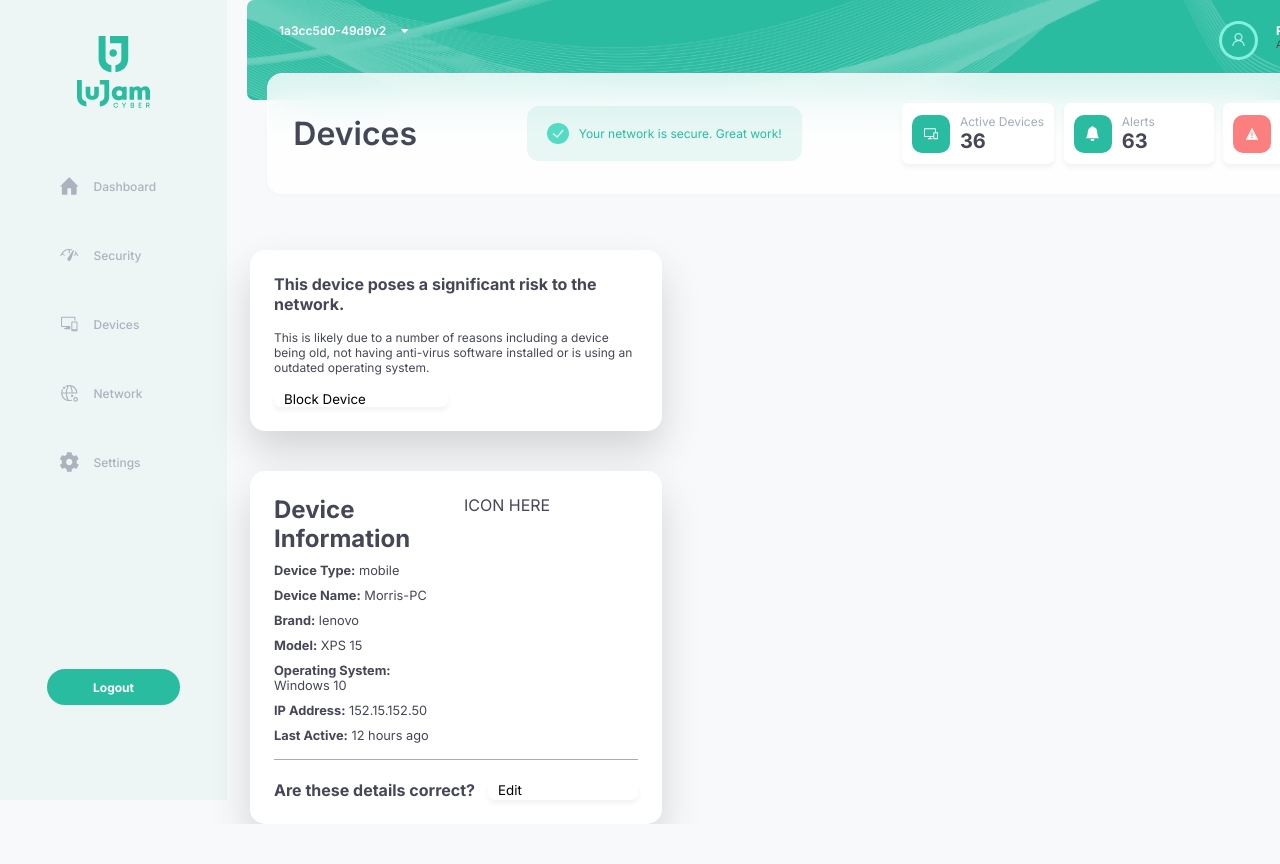
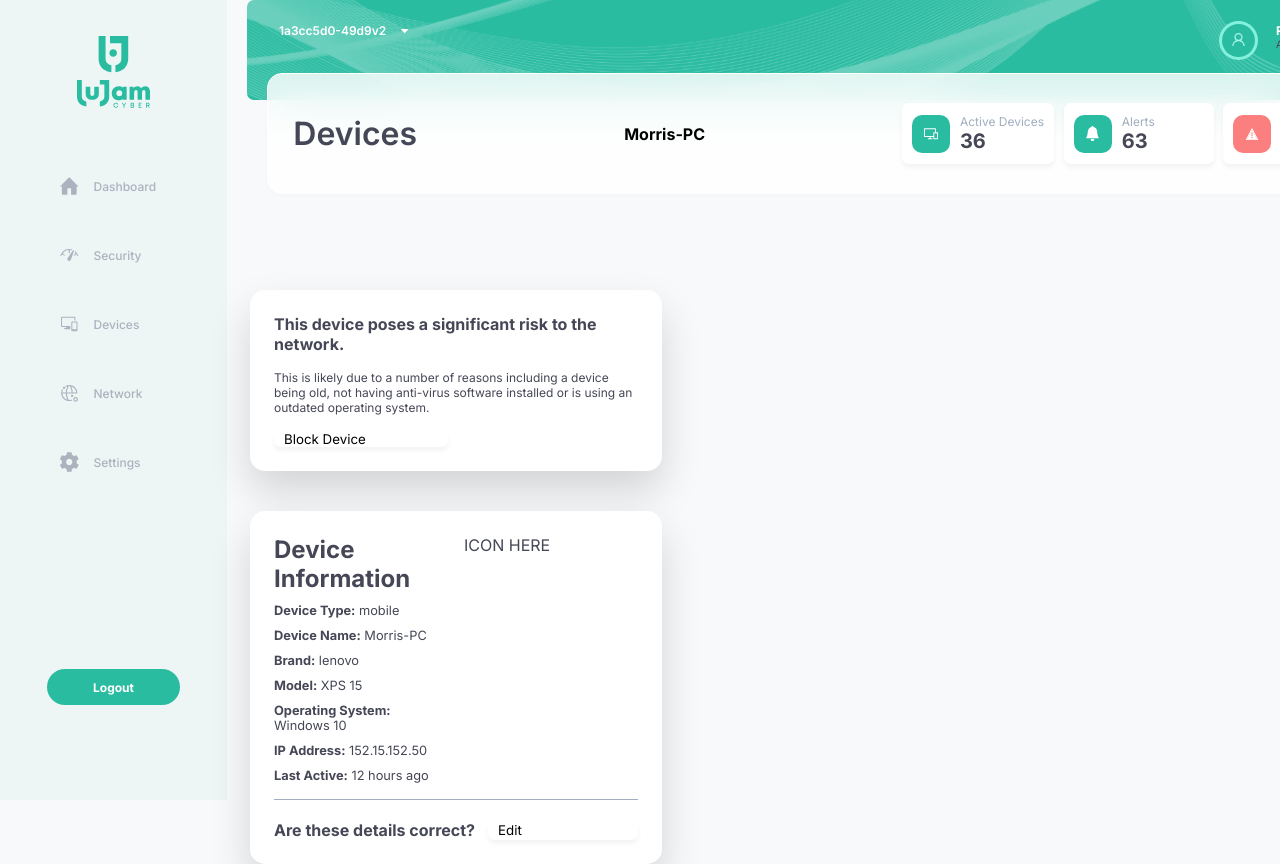
Before and after one commit to iKarans/jersey-client-project, a React (Create React App) app: page /device/Morris-PC in a window 1280 px wide. Shown: the top 864 px of the page. Before the commit the page ends 824 px from the top, so only its background shows below. Built offline with nearby package versions, Linux system fonts and the light colour scheme.

Commit message:
device name in header is showing

```diff
--- a/src/components/SecurityBar/NetworkAlert/NetworkAlert.jsx
+++ b/src/components/SecurityBar/NetworkAlert/NetworkAlert.jsx
@@ -2,7 +2,7 @@ import React from "react";
 import "./NetworkAlert.scss";
 
 const NetworkAlert = (props) => {
-  const { alertImg, alertText, atRisk } = props;
+  const { alertImg, alertText, atRisk, device } = props;
 
   let alertStyle = "network-alert";
 
--- a/src/components/SecurityBar/SecurityBar.jsx
+++ b/src/components/SecurityBar/SecurityBar.jsx
@@ -9,17 +9,20 @@ import highRiskWhite from "../../assets/header/high-risk-white.svg";
 import greenTick from "../../assets/login/green-tick.svg";
 
 const SecurityBar = (props) => {
-  const {pageHeading} = props;
+  const { pageHeading, device } = props;
   return (
     <div className="security-bar">
       <div>
         <h1 className="security-bar__heading">{pageHeading}</h1>
       </div>
+      <h4>{device}</h4>
+      {!device && (
       <NetworkAlert
         alertImg={greenTick}
         alertText="Your network is secure. Great work!"
         atRisk={false}
-      />
+        device={device}
+      />)}
       <div className="security-bar__buttons">
         <AlertButton
           buttonText="Active Devices"
--- a/src/containers/DevicesIndex/DevicesIndex.jsx
+++ b/src/containers/DevicesIndex/DevicesIndex.jsx
@@ -20,8 +20,8 @@ const DevicesIndex = () => {
 
   return (
     <div className="devices-index">
-
-        <DeviceRisk
+      <h1>{device.name}</h1>
+      <DeviceRisk
         toggleModal={toggleModal}
         securityRisk={filteredDevice.securityRisk}
       />
--- a/src/containers/Header/Header.jsx
+++ b/src/containers/Header/Header.jsx
@@ -2,13 +2,20 @@ import React from "react";
 import "./Header.scss";
 import UserBar from "../../components/UserBar/UserBar";
 import SecurityBar from "../../components/SecurityBar/SecurityBar";
+import { useParams } from "react-router";
 
 const Header = (props) => {
-  const {pageHeading, deviceIndex} = props;
+  const { pageHeading, deviceIndex } = props;
+  const { device } = useParams();
+
   return (
     <header className="header">
       <UserBar userName="Richard Kovacek" />
-      <SecurityBar pageHeading={pageHeading} deviceIndex={deviceIndex} />
+      <SecurityBar
+        pageHeading={pageHeading}
+        deviceIndex={deviceIndex}
+        device={device}
+      />
     </header>
   );
 };
--- a/src/containers/Routes/Routes.jsx
+++ b/src/containers/Routes/Routes.jsx
@@ -25,9 +25,9 @@ const Routes = () => {
           <Devices />
         </Route>
         <Route exact path="/device/:device">
-            <Header pageHeading="Devices" />
-            <SideNav selectedPage="Devices" deviceIndex="> hello" />
-            <DevicesIndex />
+          <Header pageHeading="Devices" />
+          <SideNav selectedPage="Devices" />
+          <DevicesIndex />
         </Route>
         <Route exact path="/security">
           <Header pageHeading="Security" />
```
